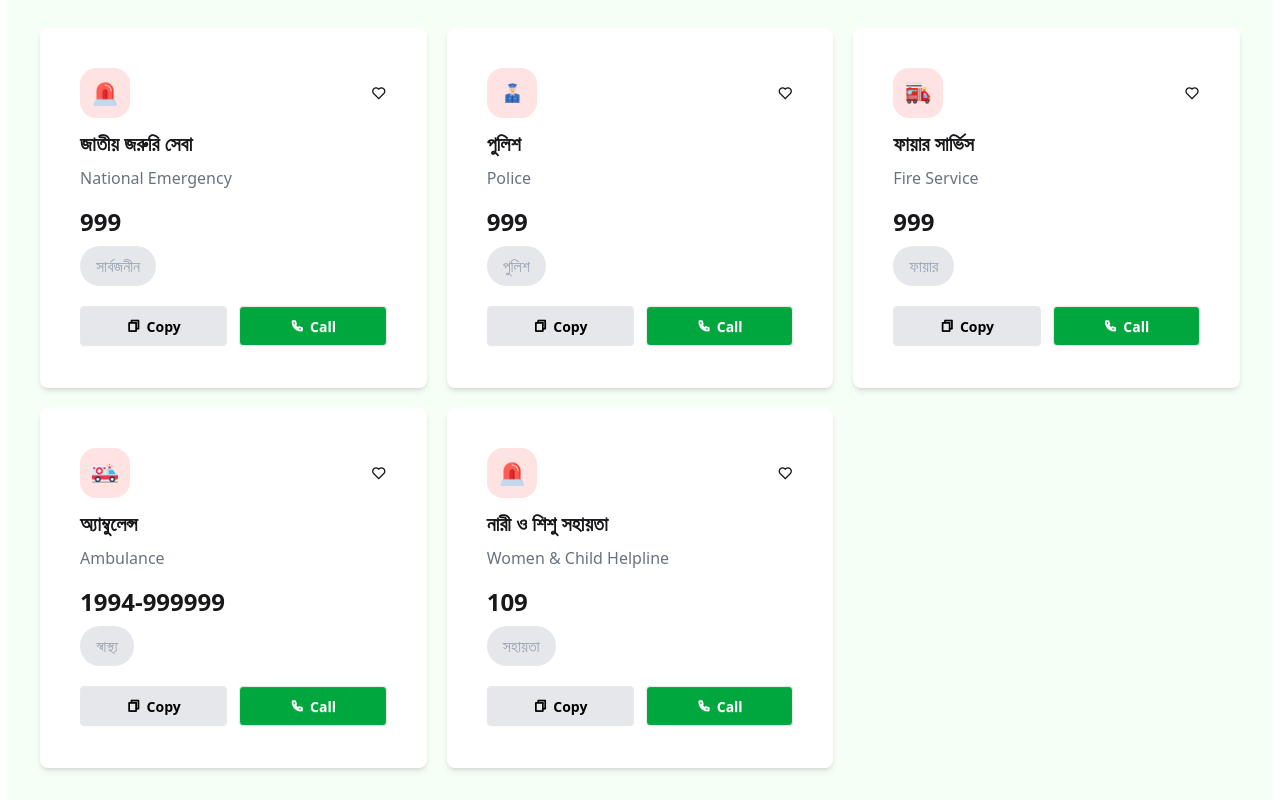
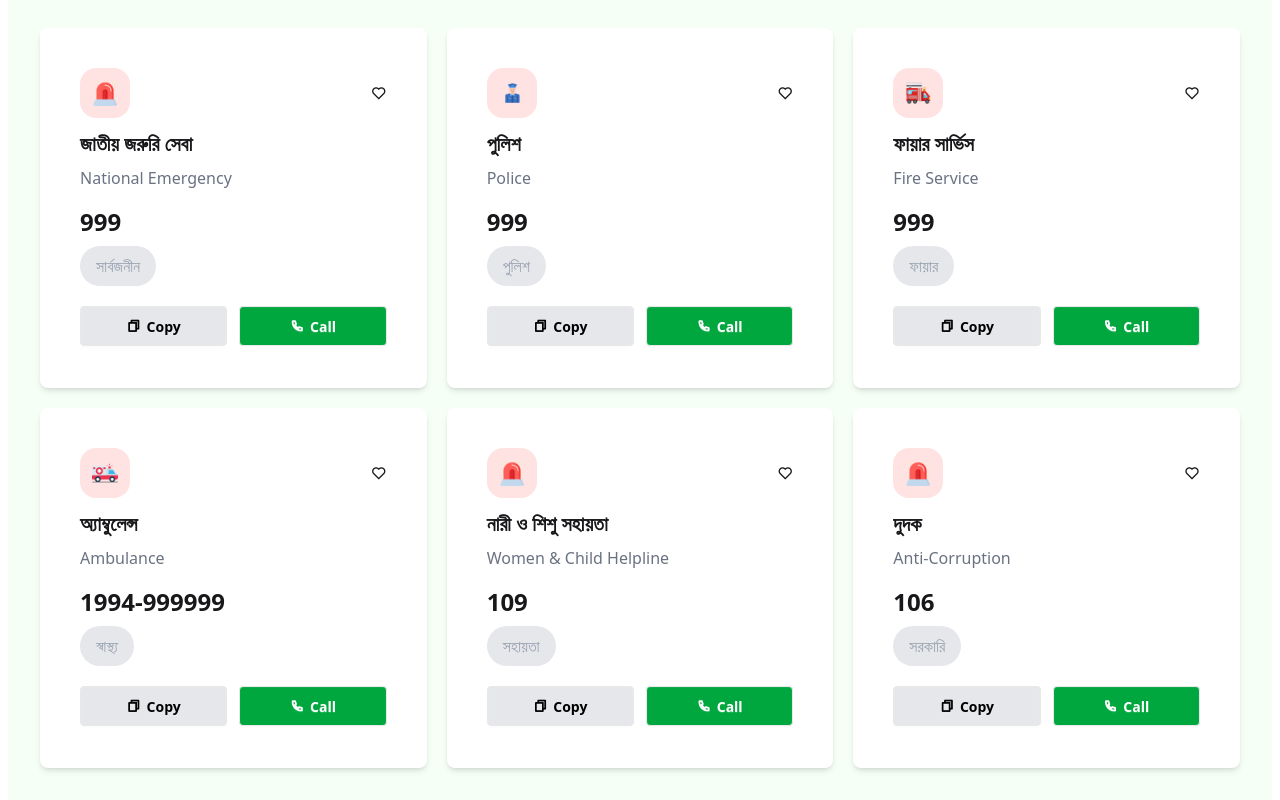
Before and after one commit to nusrat-simu/assignment-5, a plain HTML site: page index.html in a window 1280 px wide. Shown: the part 368-1168 px from the top of the page. Drawn offline with nearby package versions, Linux system fonts and the light colour scheme.

Commit message:
added dudok card

```diff
--- a/index.html
+++ b/index.html
@@ -148,6 +148,25 @@
                 </div>
             </div>
 
+            <div class="card h-[360px] bg-white shadow-md p-10">
+                <div class="flex justify-between items-center mb-3">
+                    <img src="./assets/emergency.png" alt="emergency"
+                        class="w-[50px] h-[50px] bg-[#FFE3E2] rounded-2xl p-3">
+                    <span class="likeCount cursor-pointer"><i class="ri-heart-line"></i></span>
+                </div>
+                <h1 class="text-xl font-semibold mb-2">দুদক</h1>
+                <p class="text-gray-500 mb-4 service-name">Anti-Corruption</p>
+                <p class="font-bold text-2xl mb-2 service-number">106</p>
+                <p class="text-gray-400 bg-gray-200 px-4 py-2 rounded-full w-fit">সরকারি</p>
+                <div class="flex gap-3 mt-5">
+                    <button class="btn flex-1  bg-gray-200 text-black copy-btn"><span><i
+                                class="ri-file-copy-line"></i></span>Copy</button>
+                    <button onclick="updateCoinCount('Anti-Corruption', '106')"
+                        class="btn flex-1 bg-[#00A63E] text-white"><span><i
+                                class="ri-phone-line"></i></span>Call</button>
+                </div>
+            </div>
+
 
 </body>
 </html>
```
